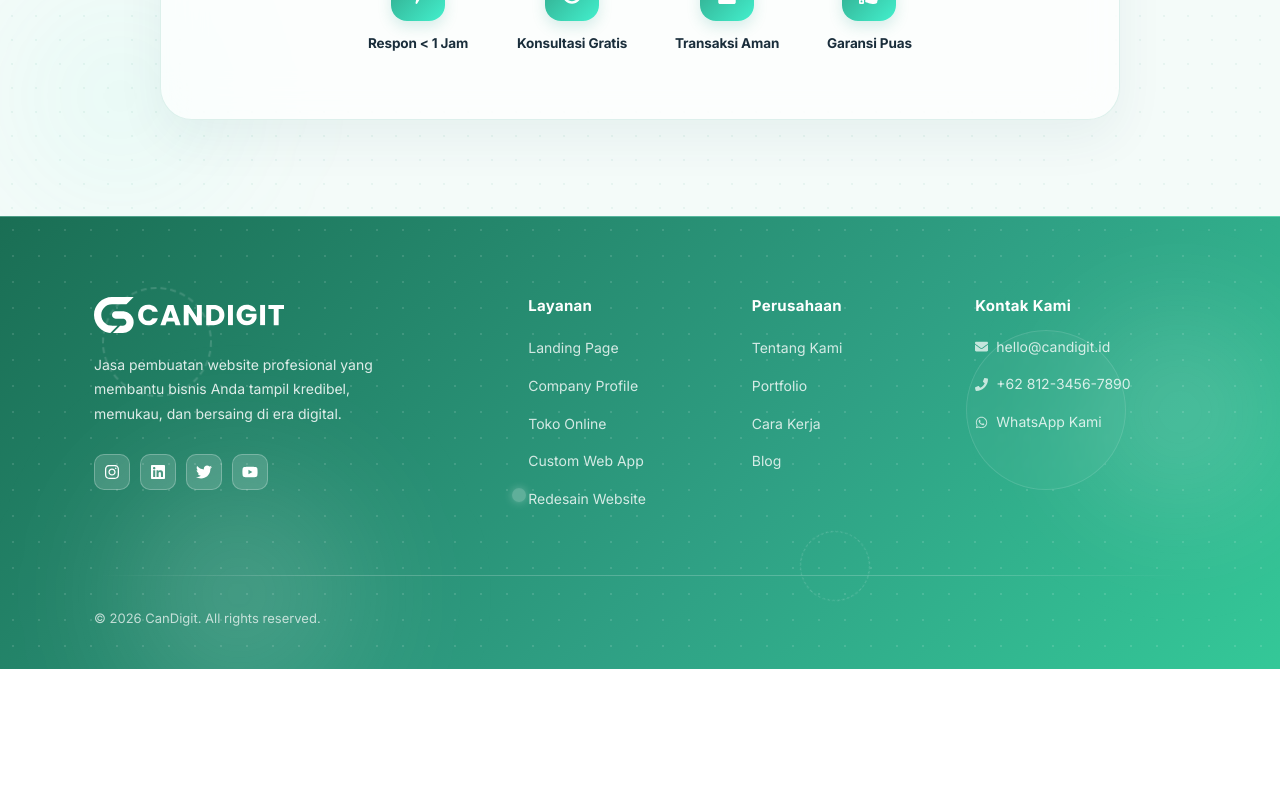
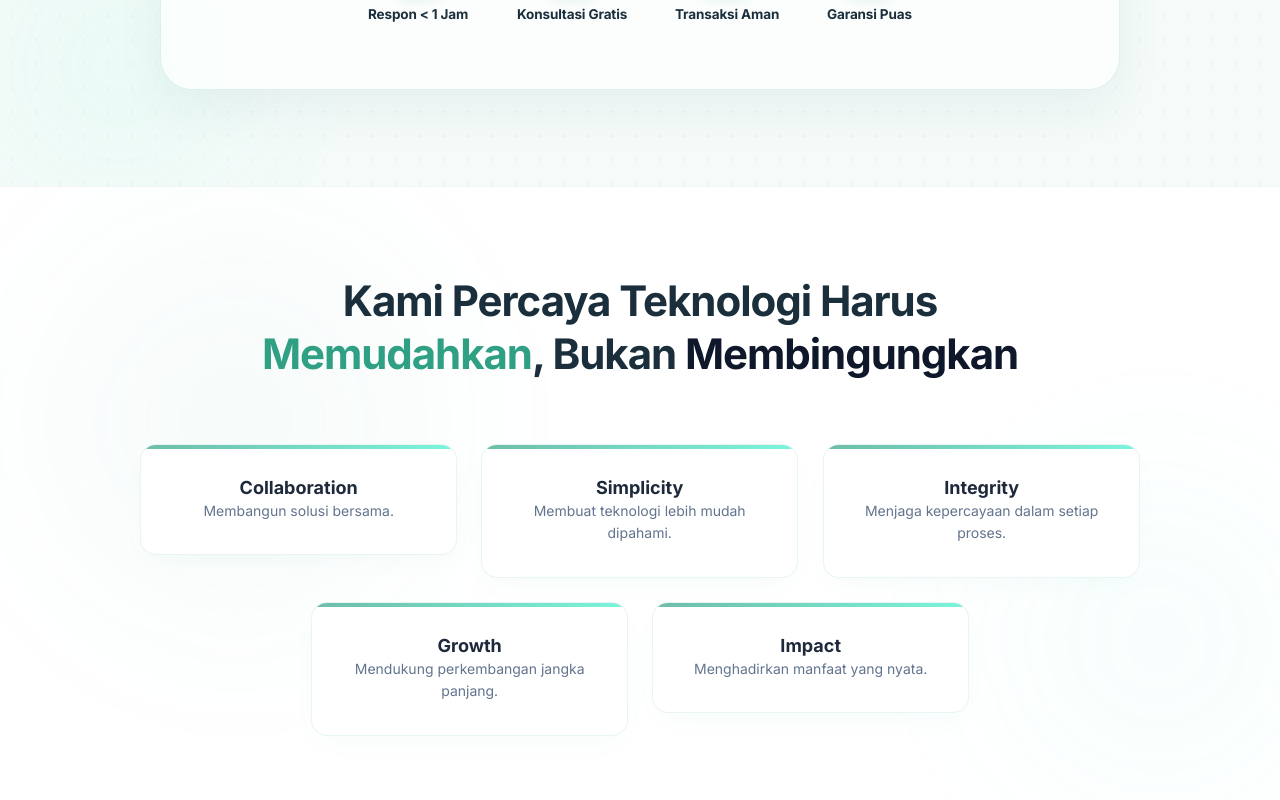
Before and after one commit to navyrastudio/companyprofilecandigital, a Next.js app: page / in a window 1280 px wide. Shown: the part 8720-9520 px from the top of the page. Before the commit the page ends 9389 px from the top, so only its background shows below. Built offline with nearby package versions, Linux system fonts and the light colour scheme.

Commit message:
feat(landing-page): implement our values section

```diff
--- a/app/components/CTASection.tsx
+++ b/app/components/CTASection.tsx
@@ -82,7 +82,7 @@ export default function CTASection() {
               letterSpacing: "-0.01em",
             }}
           >
-            Siap Wujudkan Website<br />
+            Mari Wujudkan<br />
             <span style={{
               background: "linear-gradient(to right, #2FA084 0%, #43F0CD 100%)",
               WebkitBackgroundClip: "text",
@@ -90,7 +90,7 @@ export default function CTASection() {
               WebkitTextFillColor: "transparent",
               color: "transparent",
               display: "inline-block"
-            }}>Impian Anda?</span>
+            }}>Keinginan Anda</span>
           </h2>
 
           <p
@@ -102,8 +102,7 @@ export default function CTASection() {
               lineHeight: 1.8,
             }}
           >
-            Konsultasikan kebutuhan Anda sekarang — gratis, tanpa komitmen.
-            Tim kami siap membantu mendapatkan website yang tepat sesuai budget bisnis Anda.
+            Ceritakan tantangan yang sedang Anda hadapi, dan kami akan membantu menemukan solusi digital yang paling sesuai.
           </p>
 
           {/* Action buttons */}
--- /dev/null
+++ b/app/components/ValuesSection.tsx
@@ -0,0 +1,115 @@
+"use client";
+
+import React, { useState } from 'react';
+
+const valuesData = [
+  {
+    title: "Collaboration",
+    desc: "Membangun solusi bersama.",
+  },
+  {
+    title: "Simplicity",
+    desc: "Membuat teknologi lebih mudah dipahami.",
+  },
+  {
+    title: "Integrity",
+    desc: "Menjaga kepercayaan dalam setiap proses.",
+  },
+  {
+    title: "Growth",
+    desc: "Mendukung perkembangan jangka panjang.",
+  },
+  {
+    title: "Impact",
+    desc: "Menghadirkan manfaat yang nyata.",
+  },
+];
+
+const ValueCard = ({ title, desc, index }: { title: string, desc: string, index: number }) => {
+  const [isHovered, setIsHovered] = useState(false);
+
+  const cardStyle = {
+    backgroundColor: '#ffffff',
+    border: isHovered ? '1px solid rgba(47, 160, 132, 0.3)' : '1px solid rgba(47, 160, 132, 0.1)',
+    boxShadow: isHovered ? '0 20px 40px -10px rgba(47,160,132,0.2)' : '0 10px 30px -10px rgba(47,160,132,0.05)',
+    transform: isHovered ? 'translateY(-6px)' : 'translateY(0)',
+    transition: 'all 0.3s ease',
+    padding: '32px 24px',
+  };
+
+  const titleColor = isHovered ? '#2FA084' : '#1e293b';
+
+  return (
+    <div
+      className="relative w-full rounded-2xl flex flex-col justify-center items-center text-center cursor-pointer overflow-hidden reveal-scale"
+      style={cardStyle}
+      onMouseEnter={() => setIsHovered(true)}
+      onMouseLeave={() => setIsHovered(false)}
+    >
+      {/* Accent Top Bar */}
+      <div className="absolute top-0 left-0 w-full h-[4px]" style={{ background: 'linear-gradient(to right, #2FA084, #43F0CD)', opacity: isHovered ? 1 : 0.7, transition: 'opacity 0.3s ease' }}></div>
+
+      {/* Watermark Icon/Number Optional (Keeping it clean as requested) */}
+
+      <h4 className="font-bold text-[18px] leading-tight mb-3 relative z-10" style={{ color: titleColor, transition: 'color 0.3s ease' }}>{title}</h4>
+      <p className="text-[14px] text-slate-500 leading-relaxed relative z-10">{desc}</p>
+    </div>
+  );
+};
+
+export default function ValuesSection() {
+  return (
+    <section className="py-20 lg:py-28 bg-white relative overflow-hidden border-t border-slate-100">
+
+      {/* Background Decorative Elements */}
+      <div className="absolute top-[-10%] left-[-5%] w-[600px] h-[600px] rounded-full pointer-events-none z-0" style={{ background: 'radial-gradient(circle, rgba(47,160,132,0.05) 0%, transparent 70%)', filter: 'blur(50px)' }}></div>
+      <div className="absolute bottom-[-10%] right-[-10%] w-[500px] h-[500px] rounded-full pointer-events-none z-0" style={{ background: 'radial-gradient(circle, rgba(67,240,205,0.05) 0%, transparent 70%)', filter: 'blur(50px)' }}></div>
+
+      <div className="container px-4 sm:px-6 lg:px-8 relative z-10" style={{ maxWidth: '1280px', margin: '0 auto' }}>
+
+        {/* Header Layout */}
+        <div className="flex flex-col items-center text-center" style={{ marginBottom: '64px', width: '100%' }}>
+          <div style={{ maxWidth: '800px', margin: '0 auto' }}>
+            <h2 className="text-[28px] md:text-3xl lg:text-[42px] font-extrabold text-slate-900 leading-[1.3] tracking-tight mb-4" style={{ margin: '0 auto' }}>
+              Kami Percaya Teknologi Harus <br className="hidden md:block" />
+              <span style={{ color: '#2FA084' }}>Memudahkan</span>, Bukan <span className="text-slate-900">Membingungkan</span>
+            </h2>
+          </div>
+        </div>
+
+        {/* Desktop Layout (Hidden on Mobile) */}
+        <div className="hidden md:flex flex-col w-full" style={{ gap: '24px', maxWidth: '1000px', margin: '0 auto', alignItems: 'center' }}>
+
+          {/* Top Row: 3 Items */}
+          <div className="flex w-full" style={{ gap: '24px', justifyContent: 'center' }}>
+            {valuesData.slice(0, 3).map((val, i) => (
+              <div key={i} style={{ width: 'calc(33.333% - 16px)', flexShrink: 0 }}>
+                <ValueCard index={i} title={val.title} desc={val.desc} />
+              </div>
+            ))}
+          </div>
+
+          {/* Bottom Row: 2 Items (Centered) */}
+          <div className="flex w-full" style={{ gap: '24px', justifyContent: 'center' }}>
+            {valuesData.slice(3, 5).map((val, i) => (
+              <div key={i + 3} style={{ width: 'calc(33.333% - 16px)', flexShrink: 0 }}>
+                <ValueCard index={i + 3} title={val.title} desc={val.desc} />
+              </div>
+            ))}
+          </div>
+
+        </div>
+
+        {/* Mobile Layout (Hidden on Desktop) */}
+        <div className="flex flex-col md:hidden w-full" style={{ gap: '16px' }}>
+          {valuesData.map((val, i) => (
+            <div key={i} className="w-full">
+              <ValueCard index={i} title={val.title} desc={val.desc} />
+            </div>
+          ))}
+        </div>
+
+      </div>
+    </section>
+  );
+}
--- a/app/page.tsx
+++ b/app/page.tsx
@@ -9,6 +9,7 @@ import TestimonialsSection from "./components/TestimonialsSection";
 import PricingSection from "./components/PricingSection";
 import FAQSection from "./components/FAQSection";
 import CTASection from "./components/CTASection";
+import ValuesSection from "./components/ValuesSection";
 import Footer from "./components/Footer";
 import { WhyUsSection, StatsSection } from "./components/WhyUsSection";
 import ProblemSection from "./components/ProblemSection";
@@ -78,6 +79,7 @@ export default function Home() {
         <PricingSection />
         <FAQSection />
         <CTASection />
+        <ValuesSection />
       </main>
       <Footer />
 
```
